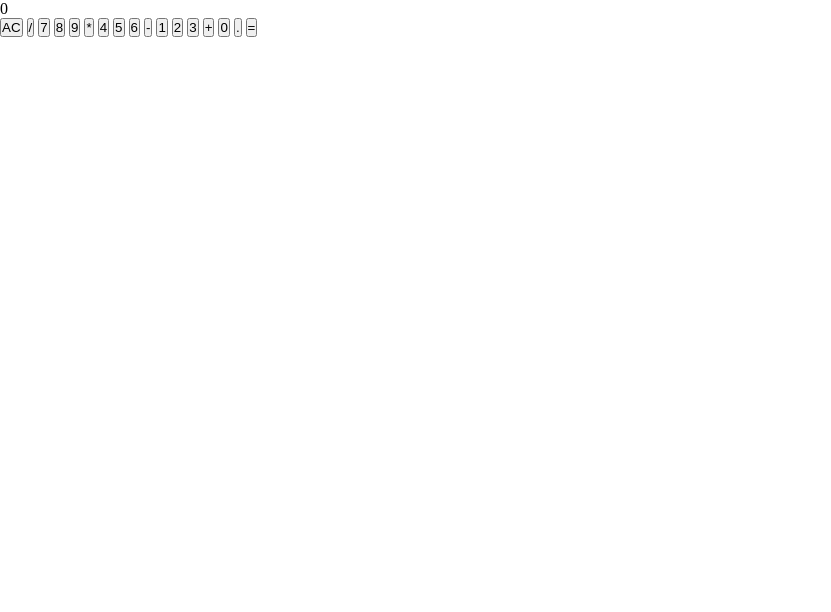
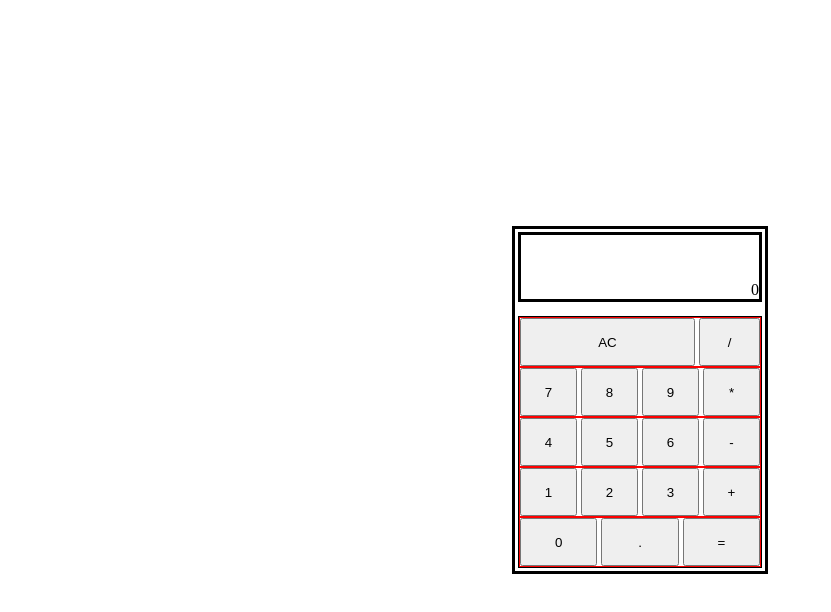
Before and after one commit to gregoriusavip/web-calculator, a plain HTML site: page index.html in a window 1280 px wide. Shown: the whole page, without its empty margins (0-831 px from the left). Drawn offline with Linux system fonts and the light colour scheme.

Commit message:
Add basic styling

```diff
--- a/index.html
+++ b/index.html
@@ -11,25 +11,35 @@
     <div id="container">
       <div id="display">0</div>
       <div id="buttons">
+        <div class="row one">
           <button id="clear">AC</button>
-        <button class="operator">/</button>
+          <button class="operator divide">/</button>
+        </div>
+        <div class="row two">
           <button class="number">7</button>
           <button class="number">8</button>
           <button class="number">9</button>
           <button class="operator">*</button>
+        </div>
+        <div class="row three">
           <button class="number">4</button>
           <button class="number">5</button>
           <button class="number">6</button>
           <button class="operator">-</button>
+        </div>
+        <div class="row four">
           <button class="number">1</button>
           <button class="number">2</button>
           <button class="number">3</button>
           <button class="operator">+</button>
+        </div>
+        <div class="row five">
           <button class="number">0</button>
           <button id="decimal">.</button>
           <button id="evaluate">=</button>
         </div>
       </div>
+    </div>
     <script src="./script.js"></script>
   </body>
 </html>
--- a/style.css
+++ b/style.css
@@ -2,3 +2,53 @@
   margin: 0px;
   padding: 0px;
 }
+
+body {
+  display: flex;
+  align-items: center;
+  justify-content: center;
+  height: 100vh;
+}
+
+#container {
+  display: flex;
+  flex-direction: column;
+  width: 250px;
+  gap: 8px;
+  border-style: solid;
+}
+
+#display {
+  height: 64px;
+  display: flex;
+  justify-content: flex-end;
+  align-items: end;
+  border: solid;
+  margin: 3px;
+}
+
+#buttons {
+  display: flex;
+  flex-direction: column;
+  margin: 3px;
+  border: solid black 0.5px;
+}
+
+.row {
+  display: flex;
+  border: solid red 0.5px;
+  gap: 4px;
+}
+
+.row > button {
+  width: 100%;
+  height: 48px;
+}
+
+#clear {
+  flex: 3;
+}
+
+.divide {
+  flex: 1;
+}
```
Lines whose indentation alone changed are shown as unchanged.
